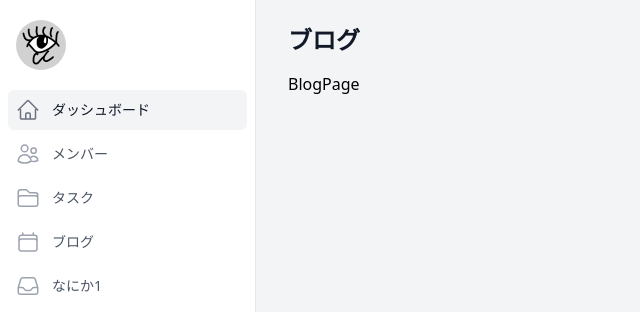
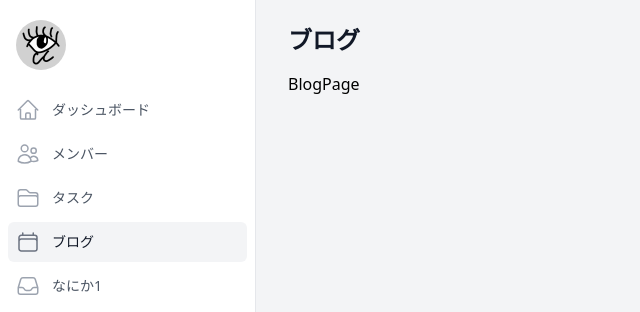
Before and after one commit to sa-morishita/TCC-APP, a Next.js app: page /blog in a window 1280 px wide. Shown: the top 312 px of the page, without its empty margins (0-640 px from the left). Built offline with nearby package versions, Linux system fonts and the light colour scheme.

Commit message:
サイドバーの修正

```diff
--- /dev/null
+++ b/common/lib/helper.ts
@@ -0,0 +1,3 @@
+export const classNamesFilter = (...classes: string[]): string => {
+  return classes.filter(Boolean).join(" ");
+};
--- a/components/layout/Sidebar.tsx
+++ b/components/layout/Sidebar.tsx
@@ -1,33 +1,13 @@
-import {
-  CalendarIcon,
-  ChartBarIcon,
-  FolderIcon,
-  HomeIcon,
-  InboxIcon,
-  UsersIcon,
-} from "@heroicons/react/24/outline";
 import Image from "next/image";
 import Link from "next/link";
-import { FC, useMemo, useState } from "react";
-
-const classNamesFilter = (...classes: string[]): string => {
-  return classes.filter(Boolean).join(" ");
-};
+import { useRouter } from "next/router";
+import { FC, useState } from "react";
+import { convertRoute, navigationItem } from "./lib/helper";
+import { classNamesFilter } from "../../common/lib/helper";
 
 const Sidebar: FC = () => {
-  const [selected, setSelected] = useState<string>("ダッシュボード");
-
-  const navigation = useMemo(
-    () => [
-      { name: "ダッシュボード", href: "/", icon: HomeIcon },
-      { name: "メンバー", href: "/members", icon: UsersIcon },
-      { name: "タスク", href: "/task", icon: FolderIcon },
-      { name: "ブログ", href: "/blog", icon: CalendarIcon },
-      { name: "なにか1", href: "/", icon: InboxIcon },
-      { name: "なにか2", href: "/", icon: ChartBarIcon },
-    ],
-    []
-  );
+  const { route } = useRouter();
+  const [selected, setSelected] = useState<string>(convertRoute(route));
 
   return (
     <div className="flex min-h-0 flex-1 flex-col border-r border-gray-200 bg-white">
@@ -43,7 +23,7 @@ const Sidebar: FC = () => {
           />
         </div>
         <nav className="mt-5 flex-1 space-y-1 bg-white px-2">
-          {navigation.map((item) => {
+          {navigationItem.map((item) => {
             const { name, href } = item;
 
             return (
--- /dev/null
+++ b/components/layout/lib/helper.ts
@@ -0,0 +1,25 @@
+import {
+  CalendarIcon,
+  ChartBarIcon,
+  FolderIcon,
+  HomeIcon,
+  InboxIcon,
+  UsersIcon,
+} from "@heroicons/react/24/outline";
+
+export const navigationItem = [
+  { name: "ダッシュボード", href: "/", icon: HomeIcon },
+  { name: "メンバー", href: "/members", icon: UsersIcon },
+  { name: "タスク", href: "/task", icon: FolderIcon },
+  { name: "ブログ", href: "/blog", icon: CalendarIcon },
+  { name: "なにか1", href: "/", icon: InboxIcon },
+  { name: "なにか2", href: "/", icon: ChartBarIcon },
+];
+
+export const convertRoute = (route: string): string => {
+  const name =
+    navigationItem.find((item) => item.href === route)?.name ||
+    "ダッシュボード";
+
+  return name;
+};
```
